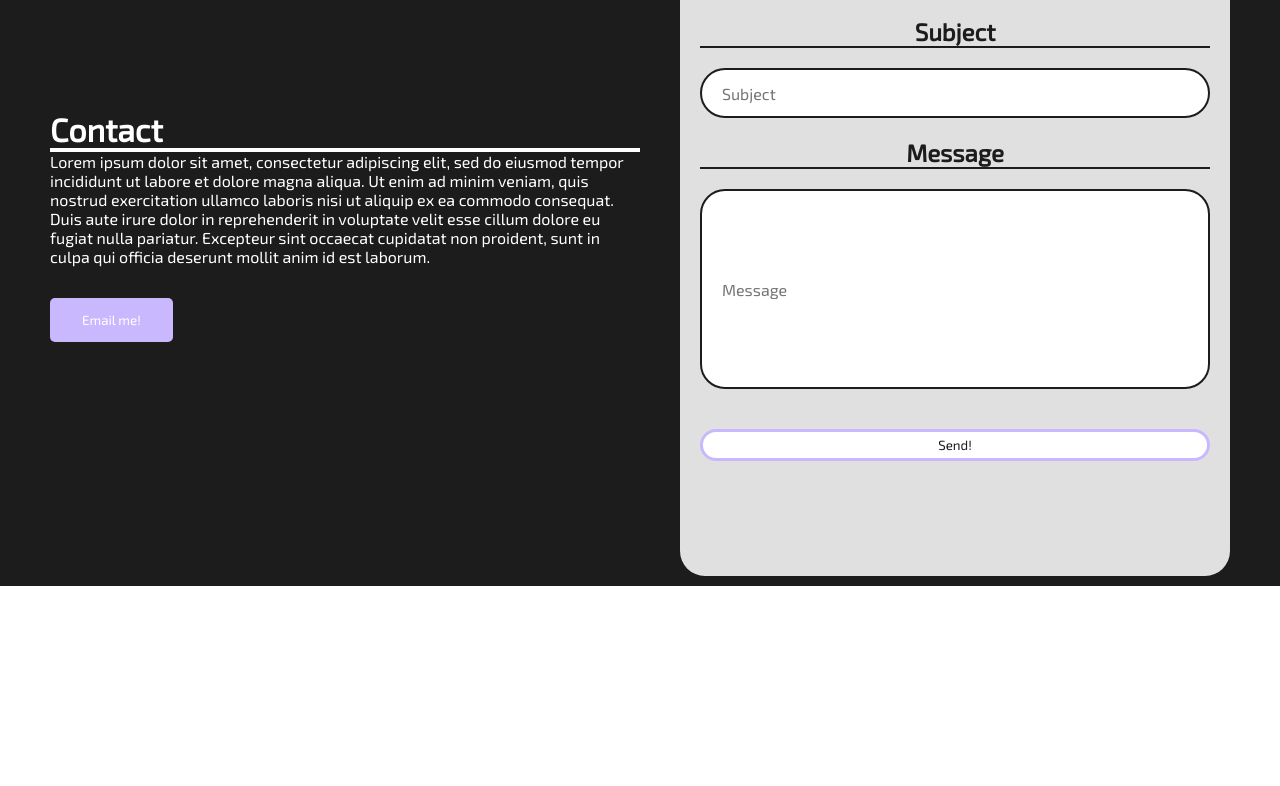
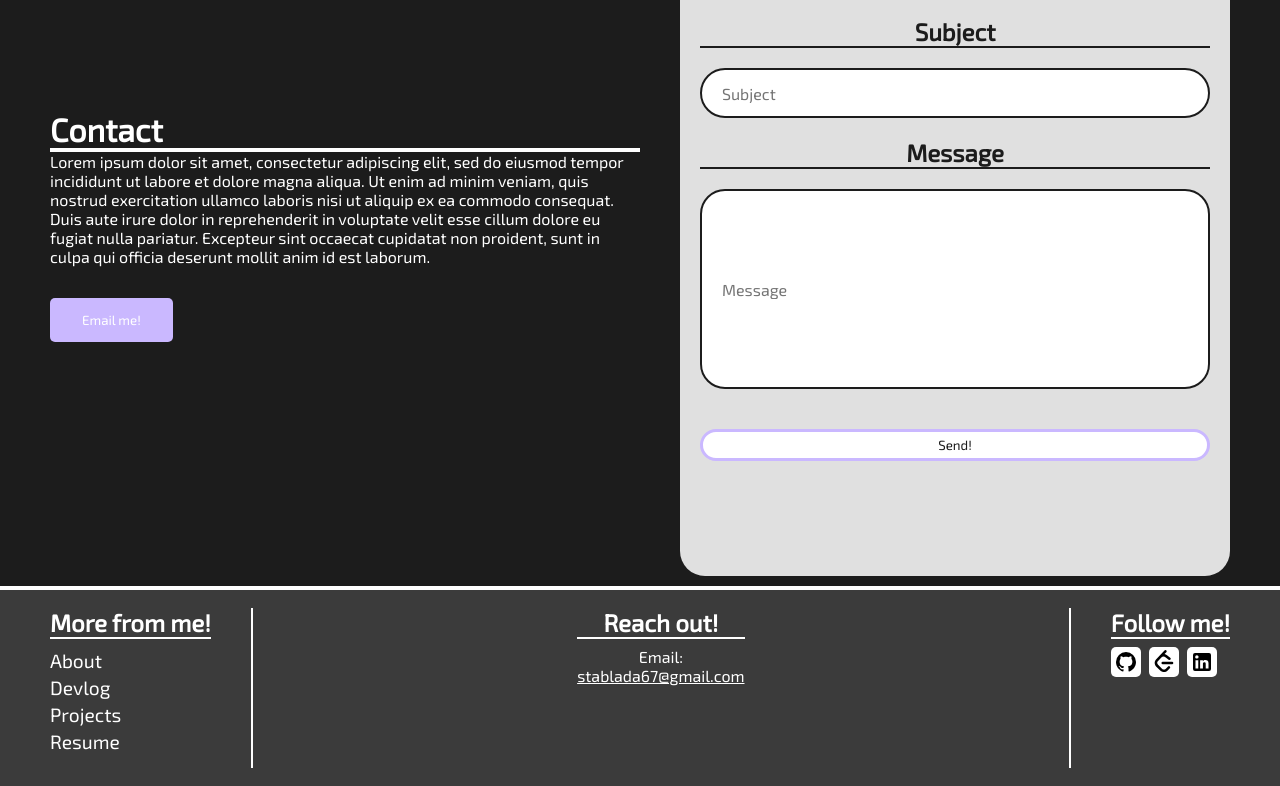
Before and after one commit to stablada/stablada.github.io, a plain HTML site: page src/html/index.html in a window 1280 px wide. Shown: the part 3114-3900 px from the top of the page. Before the commit the page ends 3700 px from the top, so only its background shows below. Drawn offline with Linux system fonts and the light colour scheme.

Commit message:
Completed Footer

```diff
--- a/src/css/index.css
+++ b/src/css/index.css
@@ -20,6 +20,7 @@
 
 /* Nav */
 .navbar {
+    width: 100vw;
     background: #3b3b3b;
     height: 100px;
     display: flex;
@@ -129,6 +130,7 @@
 /* About */
 #About {
     background-color: #363636;
+    width: 100vw;
 }
 
 .aboutContainer {
@@ -225,6 +227,7 @@
 
 #Devlog {
     background-image: linear-gradient(to top, #1c1c1c 0%, #363636 100%);
+    width: 100vw;
 }
 
 .devlogContainer {
@@ -338,6 +341,7 @@
 
 #Proj {
     background-color: #1c1c1c;
+    width: 100vw;
 }
 
 .projContainer {
@@ -417,6 +421,7 @@
 
 #Resume {
     background-color: #1c1c1c;
+    width: 100vw;
 }
 
 .resumeContainer {
@@ -567,6 +572,7 @@
 /* Contact */
 #Contact {
     background-color: #1c1c1c;
+    width: 100vw;
 }
 
 .contactContainer {
@@ -687,3 +693,103 @@ input[type=submit]:hover {
     border: 3px solid white;
 }
 /* Footer */
+.footer {
+    border-top: 4px solid white;
+    width: 100vw;
+    background: #3b3b3b;
+    height: 200px;
+    display: flex;
+    justify-content: center;
+    align-items: center;
+}
+
+.footerContainer {
+    display: flex;
+    justify-content: space-between;
+    height: 160px;
+    z-index: 1;
+    width: 100%;
+    max-width: 1300px;
+    margin: 0 auto;
+    padding: 0 50px;
+}
+
+.footerMore {
+    padding-right: 40px;
+    border-right: 2px solid white;
+}
+
+.footerMore h2{
+    color: white;
+    border-bottom: 2px solid white;
+    margin-bottom: 10px;
+}
+
+.footerMore a {
+    margin-bottom: 4px;
+    font-size: 1.2rem;
+    color: white;
+    text-decoration: none;
+    display: flex;
+    flex-wrap: wrap;
+    align-items: center;
+    list-style: none;
+}
+.footerMore a:hover {
+    color: #cab8ff;
+    text-decoration: none;
+}
+
+.footerContact h2{
+    color: white;
+    text-align: center;
+    border-bottom: 2px solid white;
+    margin-bottom: 8px;
+}
+
+.footerContact p{
+    text-align: center;
+    color: white;
+    margin-bottom: 0;
+}
+
+.footerContact a{
+    text-align: center;
+    color: white;
+    margin-bottom: 2px;
+}
+
+.footerSocials {
+    display: flex;
+    flex-direction: row;
+    list-style: none;
+}
+
+.footerSocialElem {
+    padding-top: 3px;
+    text-align: center;
+    height: 30px;
+    width: 30px;
+    background: white;
+    border-radius: 5px;
+    margin-right: 8px;
+}
+
+.footerSocialElem:hover{
+    background: #cab8ff;
+}
+
+.linkBar {
+    justify-content: space-between;
+}
+
+.footerSocialContainer {
+    border-left: 2px solid white;
+    padding-left: 40px;
+}
+
+.footerSocialContainer h2 {
+    color: white;
+    border-bottom: 2px solid white;
+    margin-bottom: 8px;
+}
--- a/src/html/index.html
+++ b/src/html/index.html
@@ -207,8 +207,62 @@
         </div>
     </div>
     <!-- Footer -->
-    <footer>
+    <footer class="footer" id="footer">
         <!--Footer!-->
+        <div class="footerContainer">
+            <div class="footerMore">
+                <h2>More from me!</h2>
+                <div class="linkBar">
+                    <a href="#About">About</a>
+                    <a href="#Devlog">Devlog</a>
+                    <a href="#Proj">Projects</a>
+                    <a href="#Resume">Resume</a>
+                </div>
+            </div>
+            <div class="footerContact">
+                <h2>Reach out!</h2>
+                <p>Email:</p>
+                <a href="mailto:stablada67@gmail.com">stablada67@gmail.com</a>
+            </div>
+            <div class="footerSocialContainer">
+                <h2>Follow me!</h2>
+                <ul class="footerSocials">
+                    <li class="footerSocialElem">
+                        <a class="socialLogo" href="https://github.com/stablada">
+                            <svg xmlns="http://www.w3.org/2000/svg"
+                                 width="24"
+                                 height="24"
+                                 viewBox="0 0 24 24">
+                                <path class="socialColor"
+                                      d="M12 2A10 10 0 0 0 2 12c0 4.42 2.87 8.17 6.84 9.5c.5.08.66-.23.66-.5v-1.69c-2.77.6-3.36-1.34-3.36-1.34c-.46-1.16-1.11-1.47-1.11-1.47c-.91-.62.07-.6.07-.6c1 .07 1.53 1.03 1.53 1.03c.87 1.52 2.34 1.07 2.91.83c.09-.65.35-1.09.63-1.34c-2.22-.25-4.55-1.11-4.55-4.92c0-1.11.38-2 1.03-2.71c-.1-.25-.45-1.29.1-2.64c0 0 .84-.27 2.75 1.02c.79-.22 1.65-.33 2.5-.33c.85 0 1.71.11 2.5.33c1.91-1.29 2.75-1.02 2.75-1.02c.55 1.35.2 2.39.1 2.64c.65.71 1.03 1.6 1.03 2.71c0 3.82-2.34 4.66-4.57 4.91c.36.31.69.92.69 1.85V21c0 .27.16.59.67.5C19.14 20.16 22 16.42 22 12A10 10 0 0 0 12 2Z"/>
+                            </svg>
+                        </a>
+                    </li>
+                    <li class="footerSocialElem">
+                        <a class="socialLogo" href="https://leetcode.com/stablada/" >
+                            <svg xmlns="http://www.w3.org/2000/svg"
+                                 width="22"
+                                 height="22"
+                                 viewBox="0 0 24 24">
+                                <path class="socialColor"
+                                      d="M13.483 0a1.374 1.374 0 0 0-.961.438L7.116 6.226l-3.854 4.126a5.266 5.266 0 0 0-1.209 2.104a5.35 5.35 0 0 0-.125.513a5.527 5.527 0 0 0 .062 2.362a5.83 5.83 0 0 0 .349 1.017a5.938 5.938 0 0 0 1.271 1.818l4.277 4.193l.039.038c2.248 2.165 5.852 2.133 8.063-.074l2.396-2.392c.54-.54.54-1.414.003-1.955a1.378 1.378 0 0 0-1.951-.003l-2.396 2.392a3.021 3.021 0 0 1-4.205.038l-.02-.019l-4.276-4.193c-.652-.64-.972-1.469-.948-2.263a2.68 2.68 0 0 1 .066-.523a2.545 2.545 0 0 1 .619-1.164L9.13 8.114c1.058-1.134 3.204-1.27 4.43-.278l3.501 2.831c.593.48 1.461.387 1.94-.207a1.384 1.384 0 0 0-.207-1.943l-3.5-2.831c-.8-.647-1.766-1.045-2.774-1.202l2.015-2.158A1.384 1.384 0 0 0 13.483 0zm-2.866 12.815a1.38 1.38 0 0 0-1.38 1.382a1.38 1.38 0 0 0 1.38 1.382H20.79a1.38 1.38 0 0 0 1.38-1.382a1.38 1.38 0 0 0-1.38-1.382z"/>
+                            </svg>
+                        </a>
+                    </li>
+                    <li class="footerSocialElem">
+                        <a class="socialLogo" href="https://www.linkedin.com/in/sebastiantablada/">
+                            <svg xmlns="http://www.w3.org/2000/svg"
+                                 width="24"
+                                 height="24"
+                                 viewBox="0 0 24 24">
+                                <path class="socialColor"
+                                      d="M19 3a2 2 0 0 1 2 2v14a2 2 0 0 1-2 2H5a2 2 0 0 1-2-2V5a2 2 0 0 1 2-2h14m-.5 15.5v-5.3a3.26 3.26 0 0 0-3.26-3.26c-.85 0-1.84.52-2.32 1.3v-1.11h-2.79v8.37h2.79v-4.93c0-.77.62-1.4 1.39-1.4a1.4 1.4 0 0 1 1.4 1.4v4.93h2.79M6.88 8.56a1.68 1.68 0 0 0 1.68-1.68c0-.93-.75-1.69-1.68-1.69a1.69 1.69 0 0 0-1.69 1.69c0 .93.76 1.68 1.69 1.68m1.39 9.94v-8.37H5.5v8.37h2.77Z"/>
+                            </svg>
+                        </a>
+                    </li>
+                </ul>
+            </div>
+        </div>
     </footer>
 </body>
 <script src="../js/index.js"></script>
```
